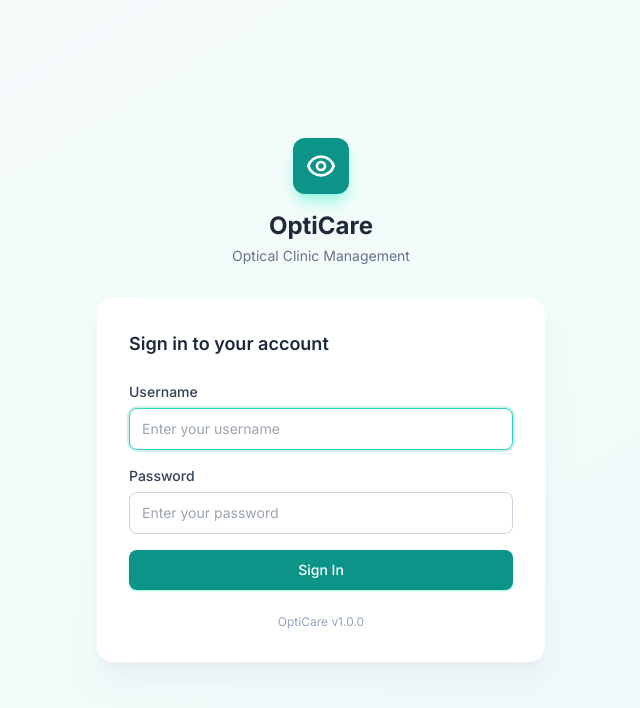
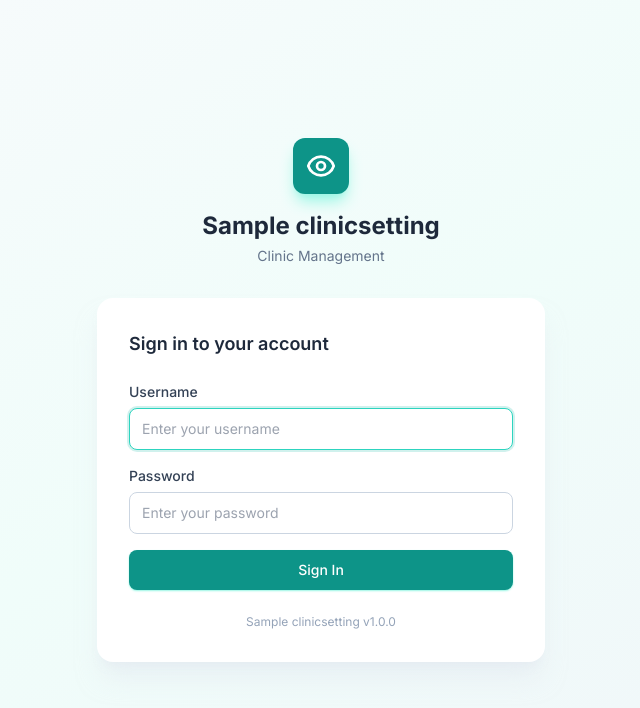
Before and after one commit to yohi441/clinic-manager, a Django app: page /accounts/login/ in a window 1280 px wide. Shown: the top 708 px of the page, without its empty margins (319-959 px from the left). Run offline with Django 5.2, Linux system fonts and the light colour scheme; tables that the repository leaves empty hold one stand-in row (values such as "Sample post").

Commit message:
feat: dynamic clinic name via Django admin
- Add ClinicSetting singleton model (default: Eye Clinic)
- Add context processor exposing CLINIC_NAME to all templates
- Register ClinicSetting in Django admin (Settings > Clinic Settings)
- Replace hardcoded 'OptiCare' with {{ CLINIC_NAME }} context var
- main.js: remove built-by credit, generic 'Clinic Manager' loading text
- Superuser can edit clinic name at /admin/ with immediate effect

```diff
--- a/conf/settings.py
+++ b/conf/settings.py
@@ -91,6 +91,7 @@ TEMPLATES = [
                 'django.template.context_processors.request',
                 'django.contrib.auth.context_processors.auth',
                 'django.contrib.messages.context_processors.messages',
+                'core.context_processors.clinic_settings',
             ],
             'builtins': ['template_partials.templatetags.partials'],
         },
--- a/core/admin.py
+++ b/core/admin.py
@@ -1,7 +1,7 @@
 from django.contrib import admin
 from django.contrib.auth.admin import UserAdmin
 from django.contrib.auth.models import User
-from .models import LensType, Patient, UserProfile
+from .models import ClinicSetting, LensType, Patient, UserProfile
 
 
 class UserProfileInline(admin.StackedInline):
@@ -25,3 +25,7 @@ class LensTypeAdmin(admin.ModelAdmin):
 @admin.register(Patient)
 class PatientAdmin(admin.ModelAdmin):
     pass
+
+@admin.register(ClinicSetting)
+class ClinicSettingAdmin(admin.ModelAdmin):
+    pass
--- /dev/null
+++ b/core/context_processors.py
@@ -0,0 +1,5 @@
+from .models import ClinicSetting
+
+
+def clinic_settings(request):
+    return {'CLINIC_NAME': ClinicSetting.load().clinic_name}
--- a/core/models.py
+++ b/core/models.py
@@ -85,3 +85,19 @@ class Patient(models.Model):
         return today.year - self.date_of_birth.year - (
             (today.month, today.day) < (self.date_of_birth.month, self.date_of_birth.day)
         )
+
+
+class ClinicSetting(models.Model):
+    clinic_name = models.CharField(max_length=200, default='Eye Clinic')
+
+    class Meta:
+        verbose_name = 'Clinic Setting'
+        verbose_name_plural = 'Clinic Settings'
+
+    @classmethod
+    def load(cls):
+        obj, _ = cls.objects.get_or_create(pk=1)
+        return obj
+
+    def __str__(self):
+        return self.clinic_name
--- a/templates/base.html
+++ b/templates/base.html
@@ -4,7 +4,7 @@
 <head>
   <meta charset="UTF-8">
   <meta name="viewport" content="width=device-width, initial-scale=1.0">
-  <title>{% block title %}OptiCare — Optical Clinic Management{% endblock title %}</title>
+  <title>{% block title %}{{ CLINIC_NAME }} — Clinic Management{% endblock title %}</title>
   <script src="{% static 'vendor/js/tailwind.min.js' %}"></script>
   <script src="{% static 'vendor/js/htmx.min.js' %}"></script>
   <script defer src="{% static 'vendor/js/alpine.min.js' %}"></script>
--- a/templates/partials/sidebar.html
+++ b/templates/partials/sidebar.html
@@ -3,7 +3,7 @@
     <div class="w-8 h-8 rounded-lg bg-primary-600 flex items-center justify-center">
       <svg class="w-5 h-5 text-white" fill="none" stroke="currentColor" viewBox="0 0 24 24"><path stroke-linecap="round" stroke-linejoin="round" stroke-width="2" d="M15 12a3 3 0 11-6 0 3 3 0 016 0z"/><path stroke-linecap="round" stroke-linejoin="round" stroke-width="2" d="M2.458 12C3.732 7.943 7.523 5 12 5c4.478 0 8.268 2.943 9.542 7-1.274 4.057-5.064 7-9.542 7-4.477 0-8.268-2.943-9.542-7z"/></svg>
     </div>
-    <span class="text-lg font-bold text-slate-800">OptiCare</span>
+    <span class="text-lg font-bold text-slate-800">{{ CLINIC_NAME }}</span>
   </div>
   <nav class="p-4 space-y-1">
     <a href="{% url 'dashboard' %}" class="flex items-center gap-3 px-4 py-2.5 rounded-lg text-sm font-medium transition-colors {% if request.path == '/' %}bg-primary-50 text-primary-700{% else %}text-slate-600 hover:bg-slate-100{% endif %}">
--- a/templates/registration/login.html
+++ b/templates/registration/login.html
@@ -1,7 +1,6 @@
 {% extends "base.html" %}
-{% load static %}
 
-{% block title %}Sign In — OptiCare{% endblock %}
+{% block title %}Sign In — {{ CLINIC_NAME }}{% endblock %}
 
 {% block body_class %}min-h-screen bg-gradient-to-br from-slate-50 via-primary-50 to-slate-100 flex items-center justify-center p-4{% endblock %}
 
@@ -13,8 +12,8 @@
     <div class="w-14 h-14 rounded-xl bg-primary-600 flex items-center justify-center mx-auto mb-4 shadow-lg shadow-primary-200">
       <svg class="w-8 h-8 text-white" fill="none" stroke="currentColor" viewBox="0 0 24 24"><path stroke-linecap="round" stroke-linejoin="round" stroke-width="2" d="M15 12a3 3 0 11-6 0 3 3 0 016 0z"/><path stroke-linecap="round" stroke-linejoin="round" stroke-width="2" d="M2.458 12C3.732 7.943 7.523 5 12 5c4.478 0 8.268 2.943 9.542 7-1.274 4.057-5.064 7-9.542 7-4.477 0-8.268-2.943-9.542-7z"/></svg>
     </div>
-    <h1 class="text-2xl font-bold text-slate-800">OptiCare</h1>
-    <p class="text-sm text-slate-500 mt-1">Optical Clinic Management</p>
+    <h1 class="text-2xl font-bold text-slate-800">{{ CLINIC_NAME }}</h1>
+    <p class="text-sm text-slate-500 mt-1">Clinic Management</p>
   </div>
 
   <div class="bg-white rounded-2xl shadow-xl shadow-slate-200/50 p-8">
@@ -49,7 +48,7 @@
       </button>
     </form>
 
-    <p class="mt-6 text-xs text-slate-400 text-center">OptiCare v1.0.0</p>
+    <p class="mt-6 text-xs text-slate-400 text-center">{{ CLINIC_NAME }} v1.0.0</p>
   </div>
 </div>
 {% endblock %}
```
Also changed, not shown: main.js (+3 -15 lines), core/migrations/0013_clinicsetting.py (added).
